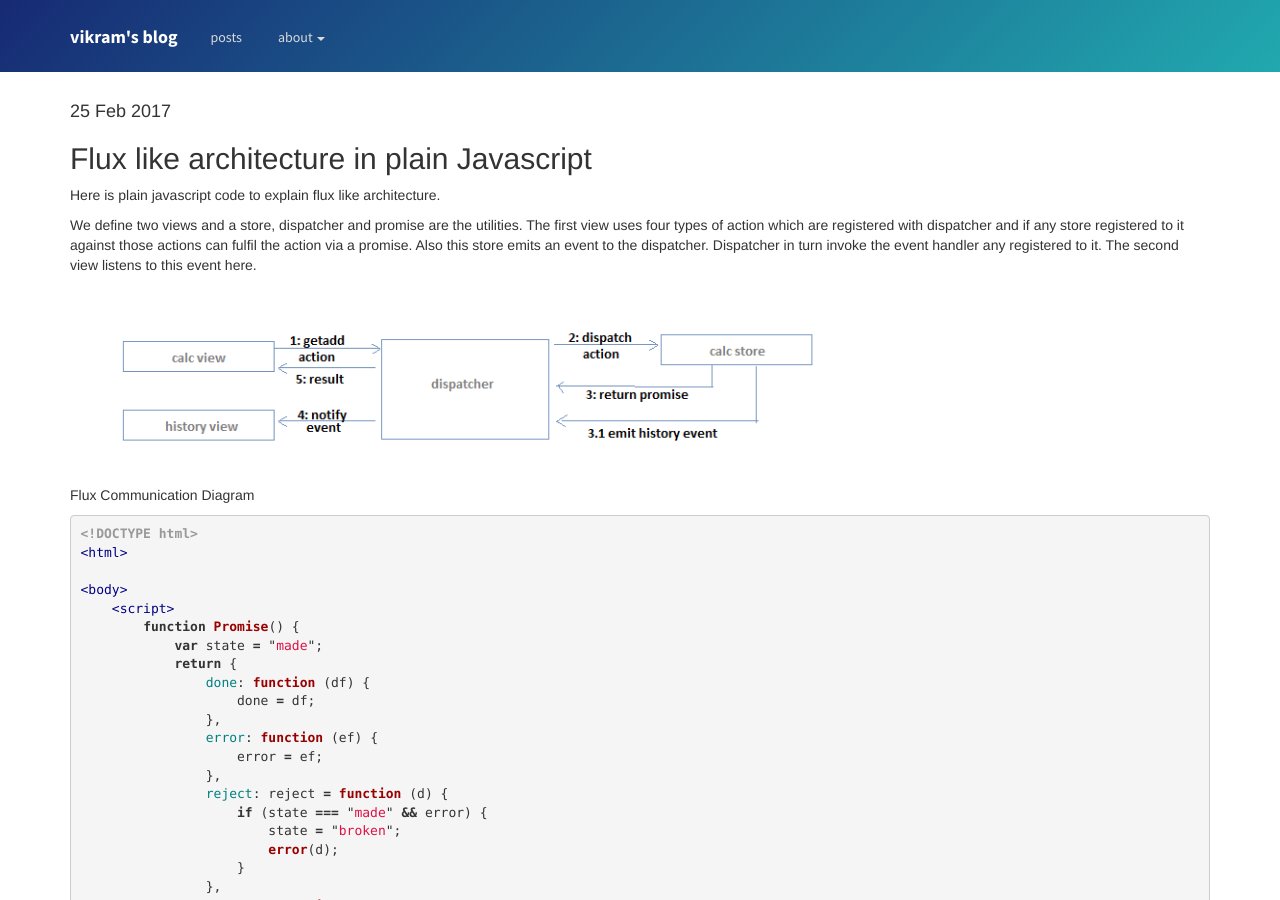
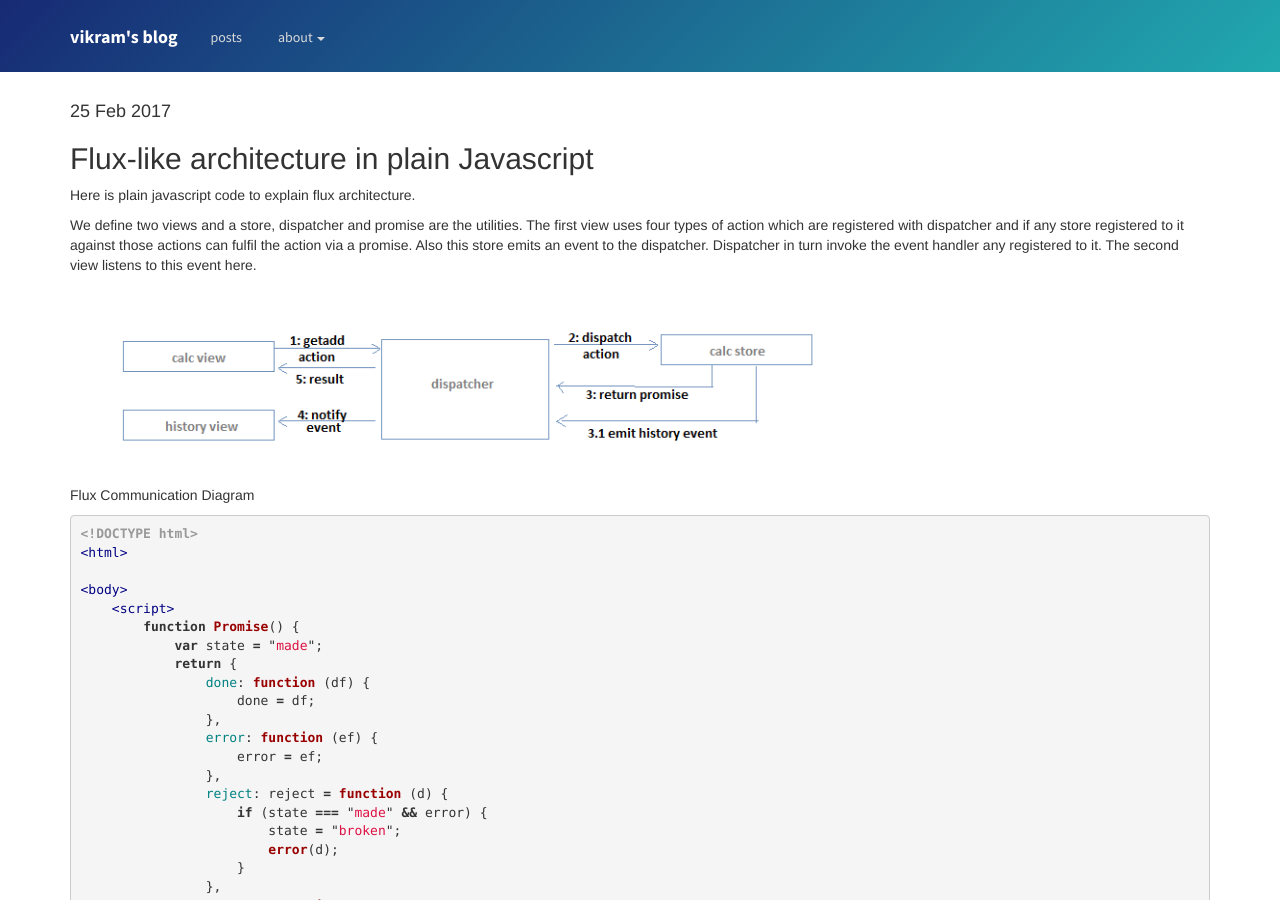
Before and after one commit to srirangamv/srirangamv.github.io, a Jekyll site: the page built from _posts/2017-02-25-flux_like_architecture.md, in a window 1280 px wide and 900 px high. Built offline with Jekyll 4.4.1, drawn with Linux system fonts in a browser that asks for light colours; nearby versions of some CDN libraries.

Commit message:
corrections..

```diff
--- a/_posts/2017-02-25-flux_like_architecture.md
+++ b/_posts/2017-02-25-flux_like_architecture.md
@@ -1,12 +1,12 @@
 ---
 layout: post
-title: "Flux like architecture in plain Javascript"
+title: "Flux-like architecture in plain Javascript"
 name: "2017-02-25-flux_like_architecture"
 description: "flux like architecture sample."
 date: 2017-02-25
 ---
 
-<p>Here is plain javascript code to explain flux like architecture.</p>
+<p>Here is plain javascript code to explain flux architecture.</p>
 
 <p>We define two views and a store, dispatcher and promise are the utilities.
 The first view uses four types of action which are registered with dispatcher and if any store registered to it against those actions can fulfil the action via a promise. Also this store emits an event to the dispatcher. Dispatcher in turn invoke the event handler any registered to it. The second view listens to this event here.
```
